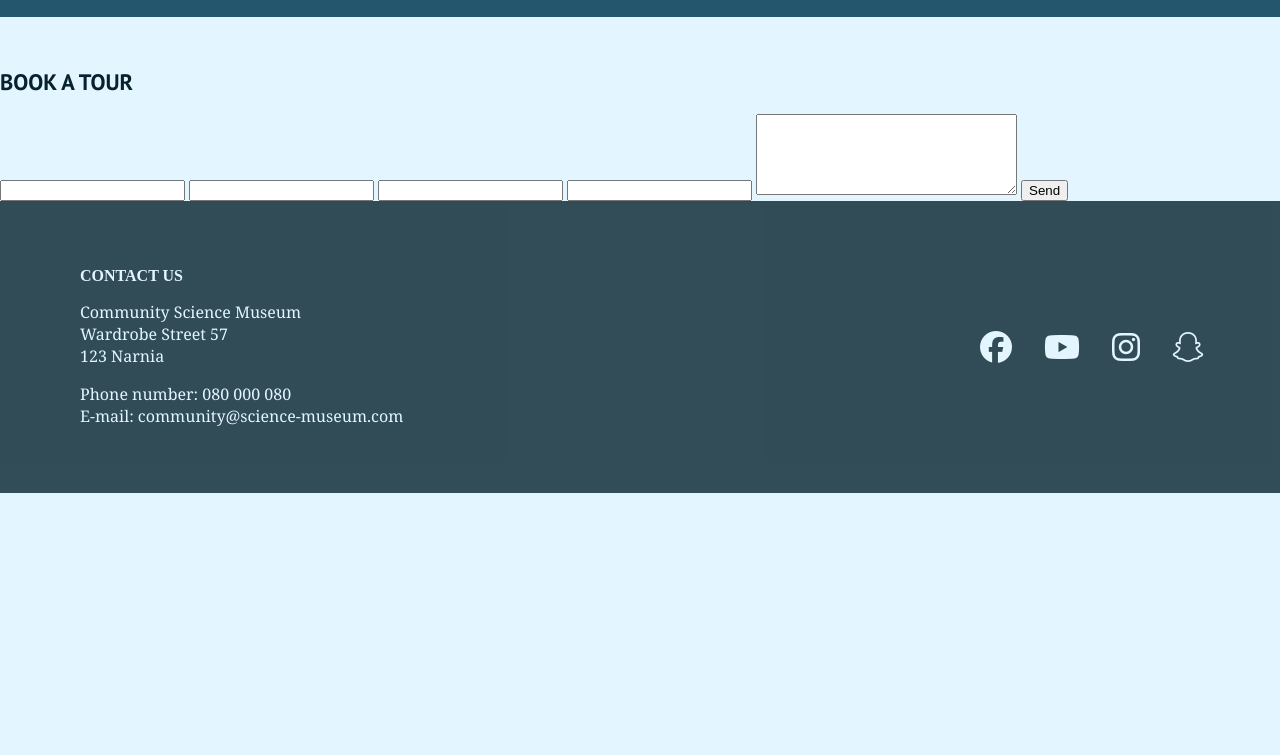
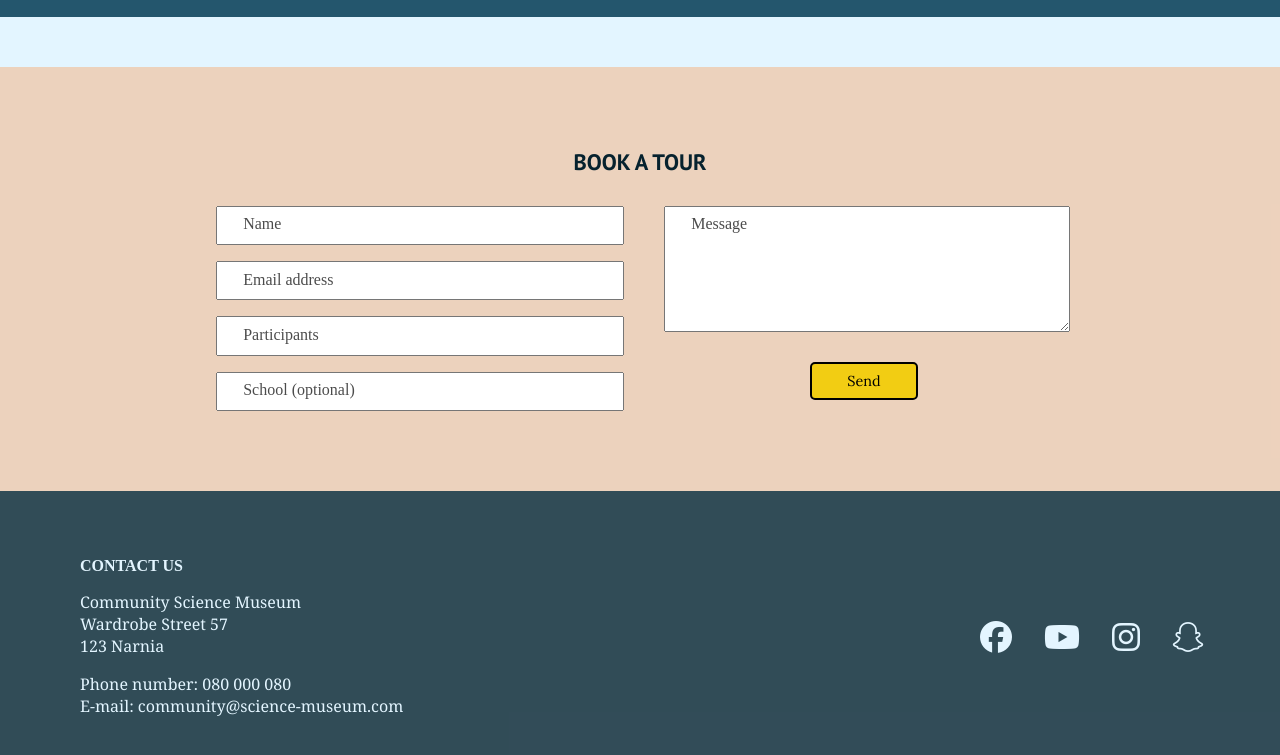
Before and after one commit to zalacop/semester-project-zalacop, a plain HTML site: page groups.html in a window 1280 px wide. Shown: the part 1321-2076 px from the top of the page. Before the commit the page ends 1814 px from the top, so only its background shows below. Drawn offline with Linux system fonts and the light colour scheme; a web font is replaced by a local one.

Commit message:
finished groups page

```diff
--- a/css/imports/variables.css
+++ b/css/imports/variables.css
@@ -8,6 +8,7 @@
     --header-opacity: rgba(242, 205, 19, 0.7);
     --footer: rgba(6, 34, 46, 0.8);
     --drop-shadow: rgba(36, 86, 109, 0.5);
+    --form: rgba(243, 187, 145, 0.6);
 
     --cta-font: 'Lora';
     --body-text:'Radley';
--- a/css/styles.css
+++ b/css/styles.css
@@ -281,3 +281,75 @@ h3 {
  .support {
     width: 950%;
  }
+
+
+ /* Groups */
+
+ .booking {
+    background-color: var(--form);
+    display: flex;
+    flex-direction: column;
+    gap: 0;
+    margin: 0;
+    padding: 0;
+ }
+
+ .booking h2 {
+    margin: 80px auto 0 auto;
+ }
+
+ .tour {
+    display: flex;
+    gap: 3em;
+    justify-content: center;
+    padding: 30px 0 80px 0;
+ }
+
+.column {
+    display: flex;
+    flex-direction: column;
+    gap: 1em;
+}
+
+.form {
+    position: relative;
+    width: 400px;
+}
+
+.form__input{
+    width: 100%;
+    height: 2.5em;
+}
+
+.message {
+    height: 9em ;
+}
+
+.form__label {
+    position: absolute;
+    font-family: var(--body-text);
+    left: 1.2em;
+    top: 0.6em;
+    padding: 0 0.5em;
+    opacity: 70%;
+    cursor: text;
+    transform: top 200ms ease-in,
+               left 200ms ease-in;
+}
+
+.form__input:focus ~ .form__label,
+.form__input:not(:placeholder-shown).form__input:not(:focus)  ~ .form__label{
+    top: -0.9em;
+    font-size: 0.8em;
+    left: 0.6rem;
+    opacity: 100%;
+    font-family: var(--text);
+    color: var(--body-text);
+    background-color: white;
+    border-radius: 3px;
+    padding: 2px 10px;
+}
+
+.send {
+    padding: 8px 35px;
+}
--- a/groups.html
+++ b/groups.html
@@ -43,15 +43,34 @@
                 <p>Please get in touch with us here to find out more about our facilities and to arrange a time to bring your students through for a visit.</p>
             </div>
         </section>
-        <section>
+        <section class="booking">
            <h2>Book a tour</h2>
-           <form>
-            <input type="text" name="name">
-            <input type="text" name="email">
-            <input type="text" name="participants">
-            <input type="text" name="school">
-            <textarea name="message" id="message" cols="30" rows="5"></textarea>
-            <input type="submit" value="Send">
+           <form class="tour">
+            <div class="column">
+                <div class="form">
+                    <input type="text" name="name" class="form__input" autocomplete="off" placeholder="">
+                    <label for="name" class="form__label">Name</label>
+                </div>
+                <div class="form">
+                    <input type="text" name="email" class="form__input" autocomplete="off" placeholder="">
+                    <label for="email" class="form__label">Email address</label>
+                </div>
+                <div class="form">
+                    <input type="text" name="participants" class="form__input" autocomplete="off" placeholder="">
+                    <label for="participants" class="form__label">Participants</label>
+                </div>
+                <div class="form">
+                    <input type="text" name="school" class="form__input" autocomplete="off" placeholder="">
+                    <label for="school" class="form__label">School (optional)</label>
+                </div>
+            </div>
+            <div class="column">
+                <div class="form">
+                        <textarea name="message" id="message" class="form__input message" placeholder=""></textarea>
+                        <label for="message" class="form__label">Message</label>
+                </div>
+                <input type="submit" value="Send" class="cta send">
+            </div>
            </form>
         </section>
     </main>
```
